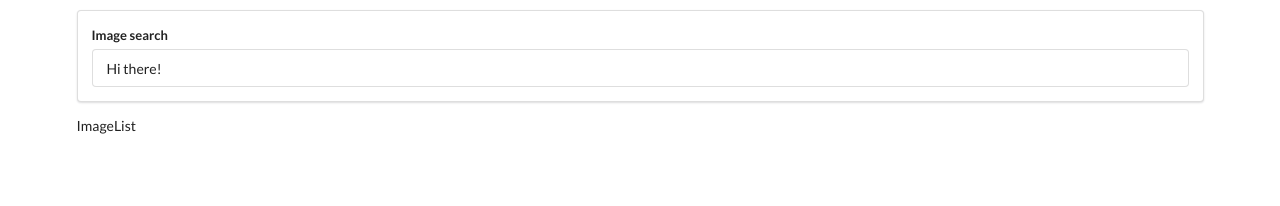
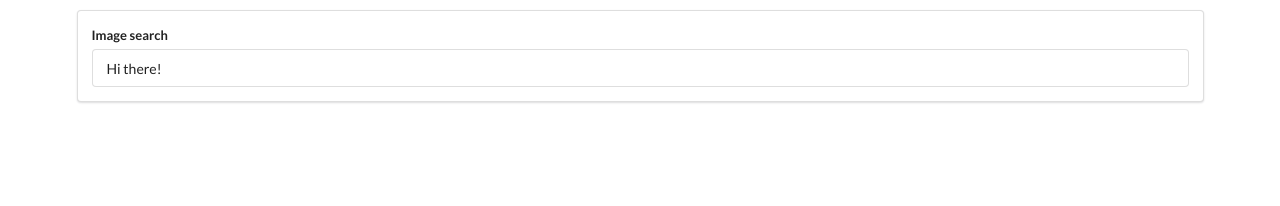
Before and after one commit to odegova-oksana/react-pics, a React (Create React App) app: page / in a window 1280 px wide. Shown: the top 206 px of the page. Built offline with nearby package versions, Linux system fonts and the light colour scheme.

Commit message:
list of elements

```diff
--- a/src/components/ImageList.js
+++ b/src/components/ImageList.js
@@ -1,8 +1,10 @@
 import React from 'react';
 
 const ImageList = props => {
-  console.log (props.images);
-  return <div>ImageList</div>;
+  const images = props.images.map (({description, id, urls}) => (
+    <img alt={description} key={id} src={urls.small} />
+  ));
+  return <div>{images}</div>;
 };
 
 export default ImageList;
```
Also changed, not shown: 1 other file (tests, documents, lock files or other folders).
